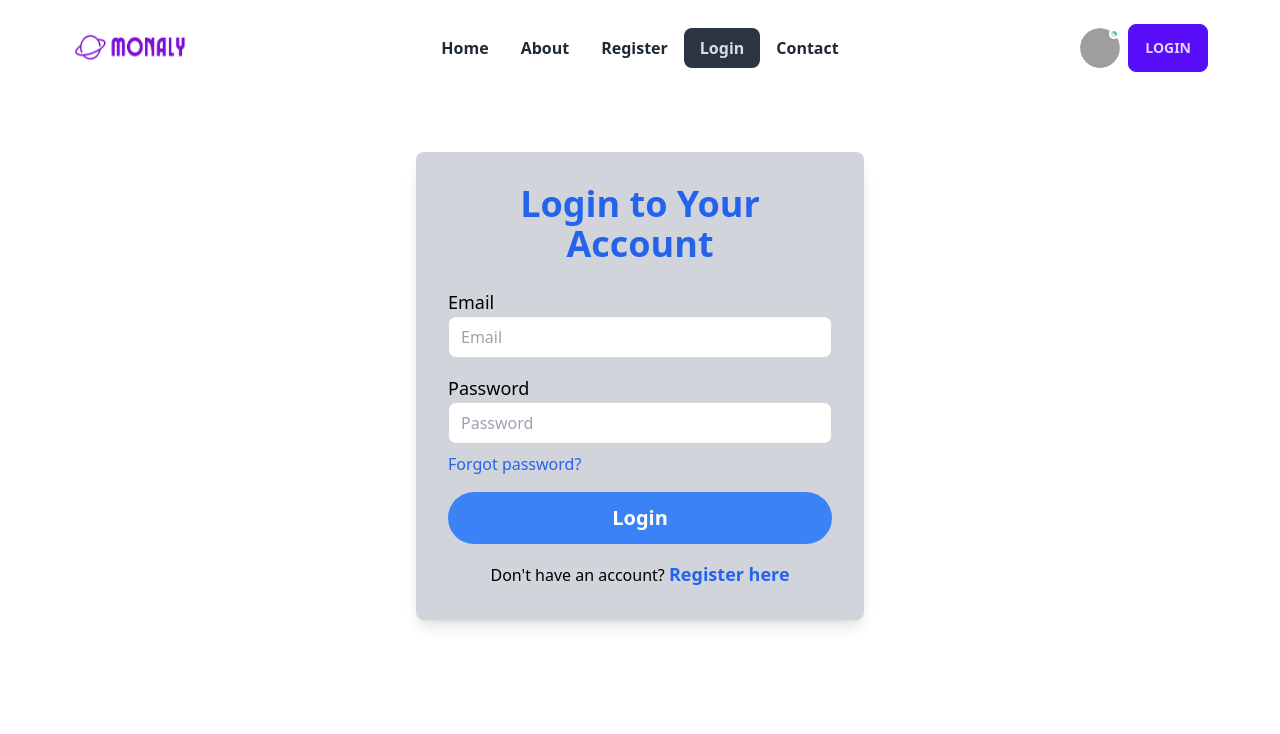
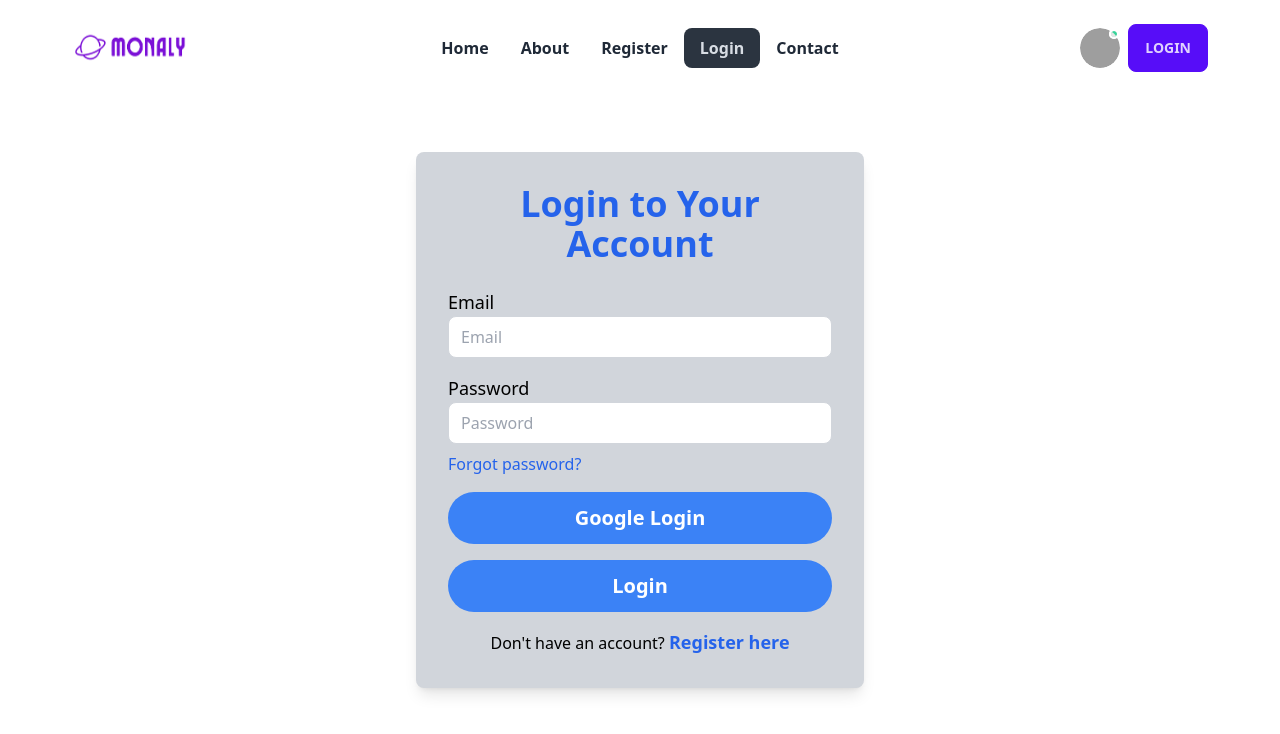
Before and after one commit to sohan-99/Event-management, a React (Vite) app: page /login in a window 1280 px wide. Shown: the top 734 px of the page. Built offline with nearby package versions, Linux system fonts and the light colour scheme; no server answers; grey boxes are pictures that could not be loaded.

Commit message:
Google popUp login doing well

```diff
--- a/src/pages/Login/Login.jsx
+++ b/src/pages/Login/Login.jsx
@@ -1,3 +1,4 @@
+/* eslint-disable no-undef */
 /* eslint-disable no-unused-vars */
 /* eslint-disable react/no-unescaped-entities */
 import { ToastContainer, toast } from 'react-toastify';
@@ -6,18 +7,40 @@ import { Link, useLocation, useNavigate, } from "react-router-dom";
 import Navber from "../Share/Navber/Navber";
 import { useContext } from "react";
 import { AuthContext } from "../../providers/AuthProvider";
+import { GoogleAuthProvider, getAuth, signInWithPopup } from 'firebase/auth';
+import app from '../../firebase/firebase.config';
 
 
 const Login = () => {
     const { signIn } = useContext(AuthContext);
-    const navigate = useNavigate()
+    const navigate = useNavigate();
     const location = useLocation();
-    console.log(location);
+
+    const handleGooglePopUp = () => {
+        const auth = getAuth(app);
+        const provider = new GoogleAuthProvider();
+
+        signInWithPopup(auth, provider)
+            .then(result => {
+                console.log(result.user);
+                toast.success('Successfully Login!');
+                // You can navigate the user here after successful login if needed.
+                // navigate(location?.state ? location.state : '/');
+            })
+            .catch(error => {
+                console.log(error);
+                toast.error(error.message);
+            });
+    };
+
     const handleLogin = e => {
         e.preventDefault();
         const form = new FormData(e.currentTarget);
         const email = form.get('email');
         const password = form.get('password');
+
+
+
         // console.log(email,password);
         signIn(email, password)
             .then(result => {
@@ -65,6 +88,9 @@ const Login = () => {
                                 Forgot password?
                             </Link>
                         </div>
+                        <button onClick={handleGooglePopUp} className="bg-blue-500 hover:bg-blue-600 text-xl font-semibold text-white py-3 px-6 rounded-full transition duration-300 w-full">
+                            Google Login
+                        </button>
                         <div className="text-center">
                             <button className="bg-blue-500 hover:bg-blue-600 text-xl font-semibold text-white py-3 px-6 rounded-full transition duration-300 w-full">
                                 Login
```
Also changed, not shown: src/providers/AuthProvider.jsx (+11 -1 lines).
